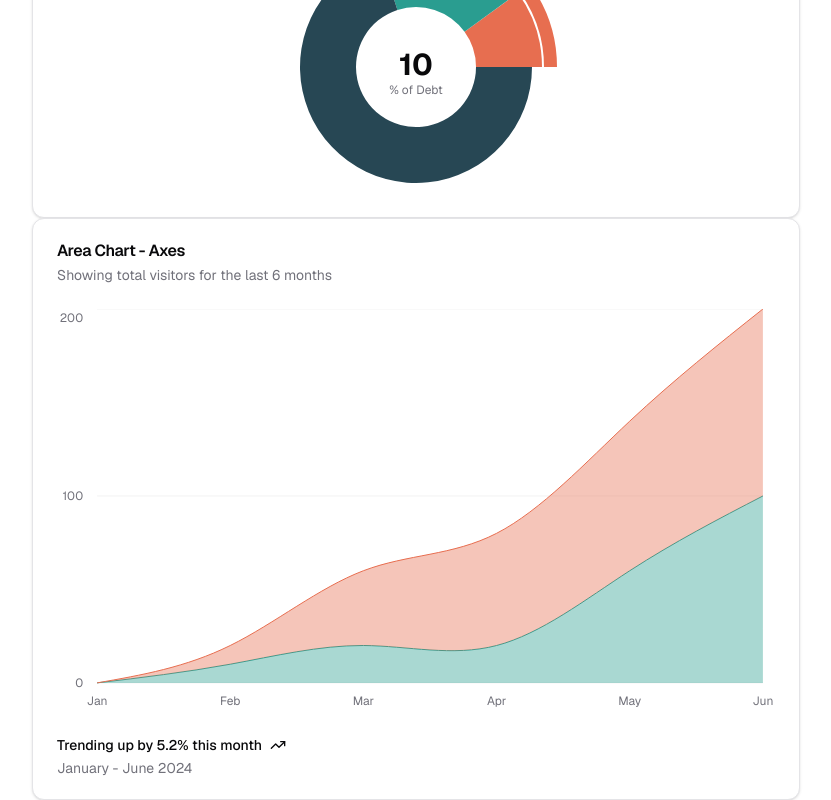
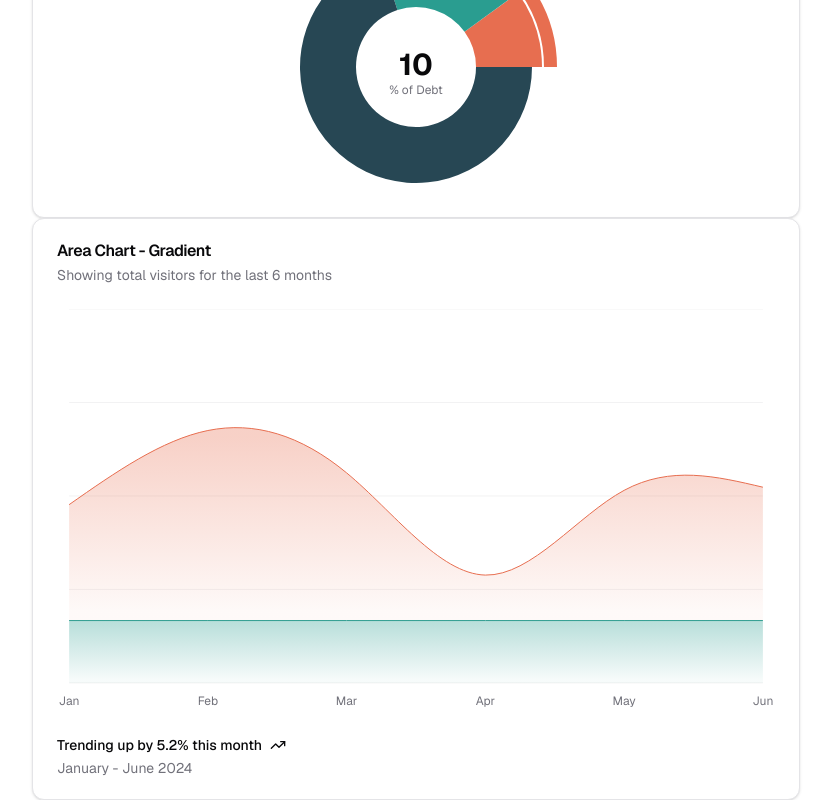
Before and after one commit to jiechenmc/payce, a Next.js app: page / in a window 1280 px wide. Shown: the part 636-1436 px from the top of the page, without its empty margins (224-1055 px from the left). Built offline with nearby package versions, Linux system fonts and the light colour scheme.

Commit message:
use gradient

```diff
--- a/app/page.tsx
+++ b/app/page.tsx
@@ -15,7 +15,7 @@ import type { DebtRecord } from "./types";
 import {  useState } from "react";
 import { DebtForm } from "@/components/DebtForm";
 import TableRow from "@/components/ui/TableRow";
-import { AreaChartComponent } from "@/components/AreaChart";
+import { PaymentChartComponent } from "@/components/PaymentChart";
 
 export default function Home() {
   const [records, setRecords] = useState<DebtRecord[]>([])
@@ -40,7 +40,7 @@ export default function Home() {
       </Card>
       {[...records].map(record => <TableRow key={crypto.randomUUID()} record={record} />)}
       <PieChartComponent />
-      <AreaChartComponent />
+      <PaymentChartComponent />
     </div>
   );
 }
--- a/components/AreaChart.tsx
+++ b/components/PaymentChart.tsx
@@ -1,7 +1,7 @@
 "use client"
 
 import { TrendingUp } from "lucide-react"
-import { Area, AreaChart, CartesianGrid, XAxis, YAxis } from "recharts"
+import { Area, AreaChart, CartesianGrid, XAxis } from "recharts"
 
 import {
   Card,
@@ -18,12 +18,12 @@ import {
   ChartTooltipContent,
 } from "@/components/ui/chart"
 const chartData = [
-  { month: "January", desktop: 0, mobile: 0 },
-  { month: "February", desktop: 10, mobile: 10 },
-  { month: "March", desktop: 40, mobile: 20 },
-  { month: "April", desktop: 60, mobile: 20 },
-  { month: "May", desktop: 80, mobile: 60 },
-  { month: "June", desktop: 100, mobile: 100 },
+  { month: "January", desktop: 186, mobile: 100 },
+  { month: "February", desktop: 305, mobile: 100 },
+  { month: "March", desktop: 237, mobile: 100 },
+  { month: "April", desktop: 73, mobile: 100 },
+  { month: "May", desktop: 209, mobile: 100 },
+  { month: "June", desktop: 214, mobile: 100 },
 ]
 
 const chartConfig = {
@@ -37,11 +37,11 @@ const chartConfig = {
   },
 } satisfies ChartConfig
 
-export function AreaChartComponent() {
+export function PaymentChartComponent() {
   return (
     <Card>
       <CardHeader>
-        <CardTitle>Area Chart - Axes</CardTitle>
+        <CardTitle>Area Chart - Gradient</CardTitle>
         <CardDescription>
           Showing total visitors for the last 6 months
         </CardDescription>
@@ -52,7 +52,7 @@ export function AreaChartComponent() {
             accessibilityLayer
             data={chartData}
             margin={{
-              left: -20,
+              left: 12,
               right: 12,
             }}
           >
@@ -64,17 +64,37 @@ export function AreaChartComponent() {
               tickMargin={8}
               tickFormatter={(value) => value.slice(0, 3)}
             />
-            <YAxis
-              tickLine={false}
-              axisLine={false}
-              tickMargin={8}
-              tickCount={3}
-            />
             <ChartTooltip cursor={false} content={<ChartTooltipContent />} />
+            <defs>
+              <linearGradient id="fillDesktop" x1="0" y1="0" x2="0" y2="1">
+                <stop
+                  offset="5%"
+                  stopColor="var(--color-desktop)"
+                  stopOpacity={0.8}
+                />
+                <stop
+                  offset="95%"
+                  stopColor="var(--color-desktop)"
+                  stopOpacity={0.1}
+                />
+              </linearGradient>
+              <linearGradient id="fillMobile" x1="0" y1="0" x2="0" y2="1">
+                <stop
+                  offset="5%"
+                  stopColor="var(--color-mobile)"
+                  stopOpacity={0.8}
+                />
+                <stop
+                  offset="95%"
+                  stopColor="var(--color-mobile)"
+                  stopOpacity={0.1}
+                />
+              </linearGradient>
+            </defs>
             <Area
               dataKey="mobile"
               type="natural"
-              fill="var(--color-mobile)"
+              fill="url(#fillMobile)"
               fillOpacity={0.4}
               stroke="var(--color-mobile)"
               stackId="a"
@@ -82,7 +102,7 @@ export function AreaChartComponent() {
             <Area
               dataKey="desktop"
               type="natural"
-              fill="var(--color-desktop)"
+              fill="url(#fillDesktop)"
               fillOpacity={0.4}
               stroke="var(--color-desktop)"
               stackId="a"
```
